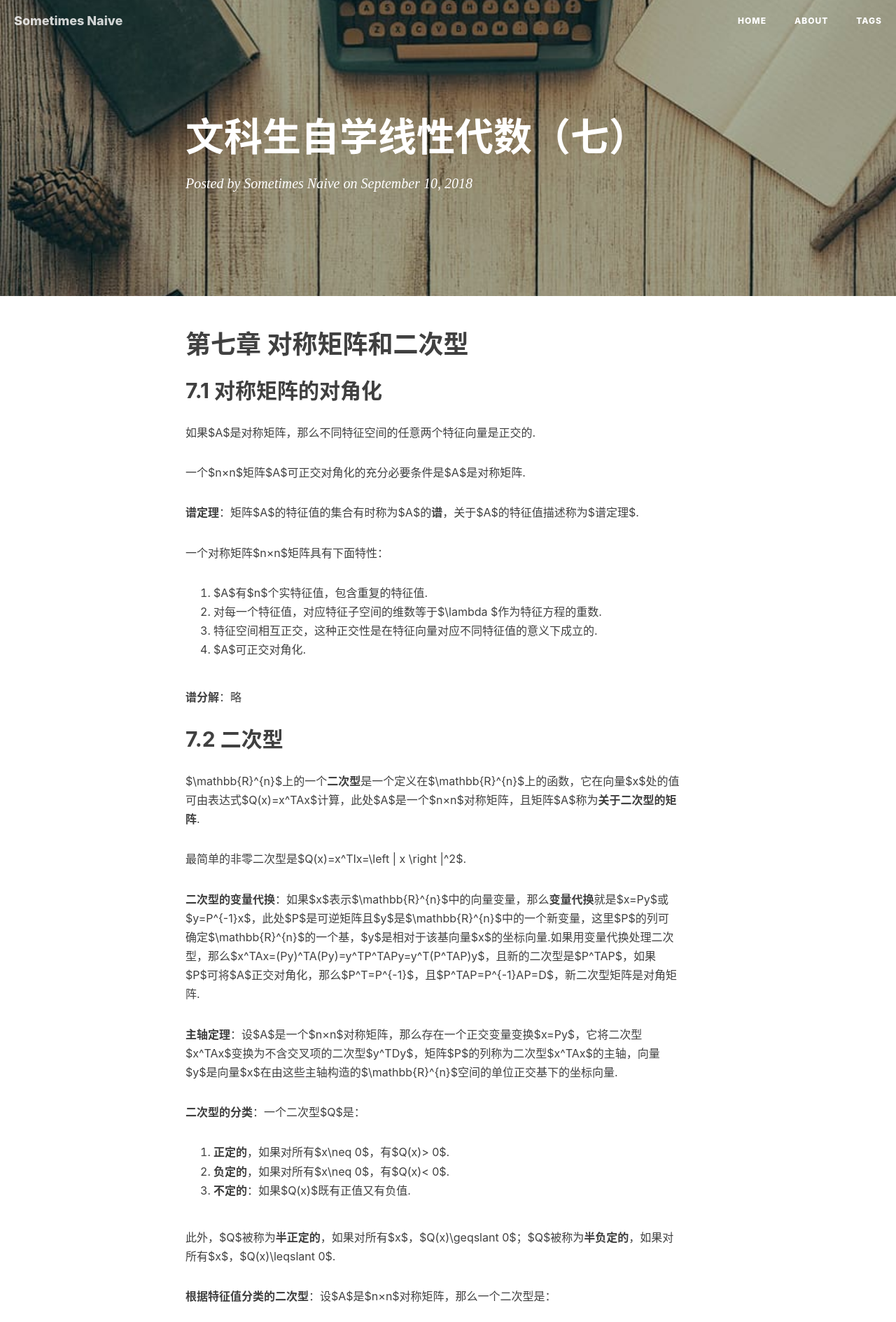
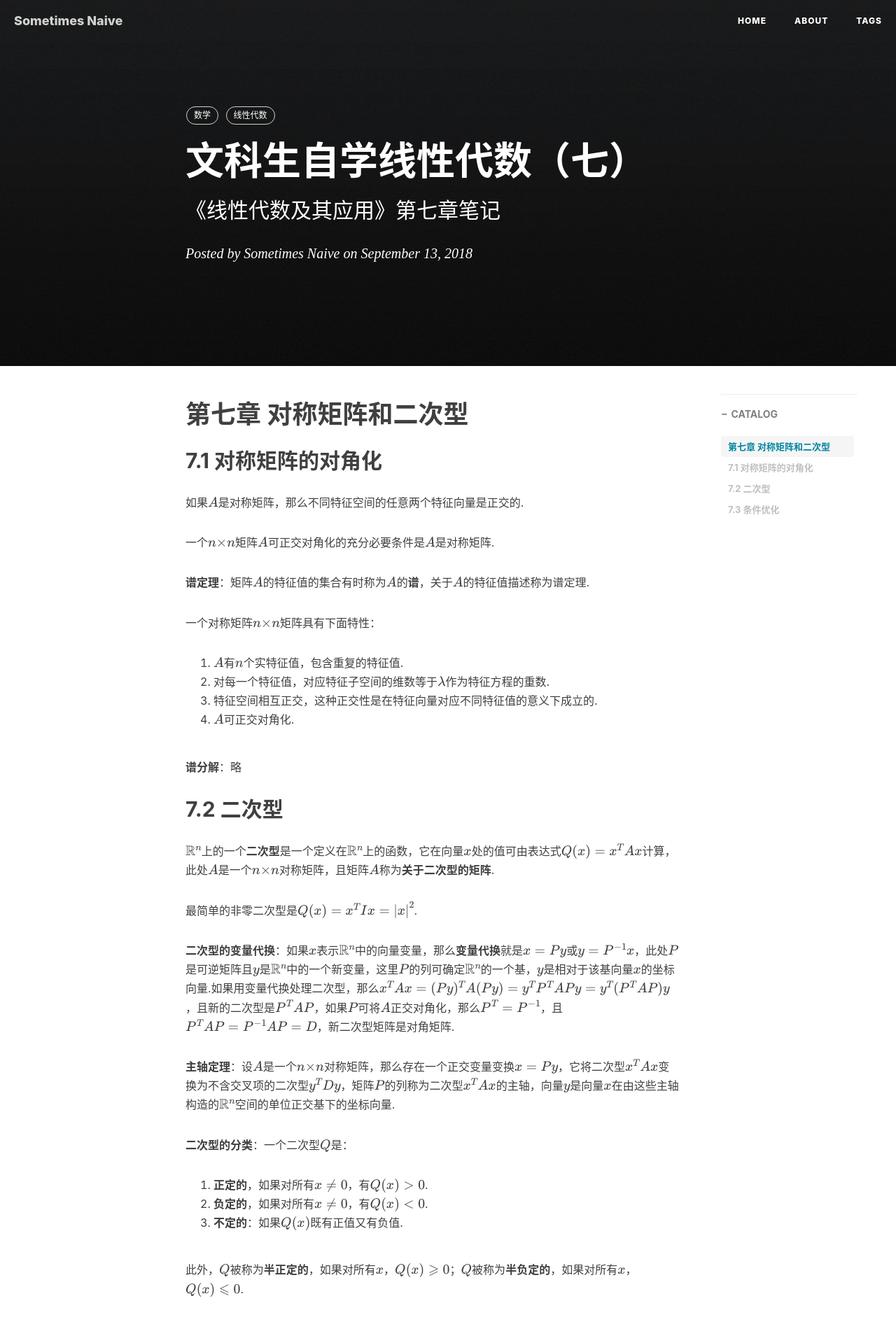
Before and after one commit to lqsgd123/lqsgd123.github.io, a Jekyll site: the page built from _posts/2018-9-10-文科生自学线性代数（七）.md, in a window 1280 px wide. Shown: the top 1889 px of the page at 70% size. Built offline with Jekyll 4.4.1, drawn with Linux system fonts in a browser that asks for light colours; nearby versions of some CDN libraries; our own code applies the rules of GitHub Pages for plain Markdown files; formulas are drawn with MathJax 3; comment, search, counter and statistics services are not loaded; some of the changed text lies outside the part shown.

Commit message:
Update 2018-9-10-文科生自学线性代数（七）.md

```diff
--- a/_posts/2018-9-10-文科生自学线性代数（七）.md
+++ b/_posts/2018-9-10-文科生自学线性代数（七）.md
@@ -1,3 +1,28 @@
+---
+layout:     post
+title:      文科生自学线性代数（七）
+subtitle:   《线性代数及其应用》第七章笔记
+date:       2018-09-13
+author:     Sometimes Naive
+header-img: img/black.png
+catalog: true
+tags:
+    - 数学
+    - 线性代数
+---
+
+<head>
+    <script src="https://cdn.mathjax.org/mathjax/latest/MathJax.js?config=TeX-AMS-MML_HTMLorMML" type="text/javascript"></script>
+    <script type="text/x-mathjax-config">
+        MathJax.Hub.Config({
+            tex2jax: {
+            skipTags: ['script', 'noscript', 'style', 'textarea', 'pre'],
+            inlineMath: [['$','$']]
+            }
+        });
+    </script>
+</head>
+
 # 第七章 对称矩阵和二次型
 
 
@@ -53,37 +78,4 @@ $\mathbb{R}^{n}$上的一个**二次型**是一个定义在$\mathbb{R}^{n}$上
 
 设$A，\lambda_1$和$u_1$如上面的定理所示，在如下条件限制下$x^Tx=1,x^Tu_1=0$，$X_TAx$的最大值是第二大特征值$\lambda_2$，且这个最大值，可以在$x$是对应$\lambda_2$的特征向量$u_2$处达到.
 
-设$A$是一个$n×n$对称矩阵，且其正交对角化为$A=PDP^{-1}$，将对角矩阵$D$上的元素重新排列，使得$\lambda_1\geqslant \lambda_2\geqslant \cdots \geqslant \lambda_n$，且$P$的列是其对应的单位特征向量$u_1,\cdots,u_n$，那么对$k=2,\cdots ,n$时，在以下限制条件下$x^Tx=1,x^Tu_1=0,\cdots ,x^Tu_{k-1}=0$，$x^TAx$的最大值是特征值$\lambda_k$，且这个最大值在$x=u_k$处可以达到.
-
-
-
-## 7.4 奇异值分解
-
-不是所有矩阵都有分解式$A=PDP^{-1}$，且$D$是对角的.但分解$A=QDP^{-1}$对任意$m×n$矩阵$A$都有可能.这类分解称为**奇异值分解**.
-
-假若$\begin{Bmatrix}v_1,\cdots ,v_n\end{Bmatrix}$是包含$A^TA$特征向量的$\mathbb{R}^{n}$上的单位正交基，重新整理使得对应$A^TA$的特征值满足$\lambda _1\geqslant \cdots \geqslant \lambda _n$. 假若$A$有$r$个非零奇异值，那么$\begin{Bmatrix}Av_1,\cdots ,Av_r\end{Bmatrix}$是$ColA$的一个正交基，且$rankA=r$.
-
-设$A$是秩为$r$的$m×n$矩阵，那么存在一个类似$\Sigma =\begin{bmatrix}D & 0\\ 0 & 0\end{bmatrix}$的$m×n$矩阵$\Sigma $，此处$D$的对角线元素是$A$的前$r$个奇异值，$\sigma _1\geqslant \sigma _2\geqslant\cdots \geqslant\sigma _r> 0$，并且存在一个$m×m$正交矩阵$U$和一个$n×n$正交矩阵$V$使得$A=U\Sigma V^T$.任何分解$A=U\Sigma V^T$称为$A$的一个奇异值分解，其中$U$和$V$是正交矩阵.
-
-**奇异值分解的步骤**：
-
-第一步：将矩阵$A^TA$正交对角化.即求矩阵$A^TA$的特征值及其对应的特征向量的标准正交集.
-
-第二步：算出$V$和$\Sigma $.将$A^TA$的特征值按降序排列.
-
-第三步：构造$U$.当矩阵$A$的秩为$r$时，矩阵$U$的前$r$列是从$Av_1\cdots Av_r$计算得到的单位向量.
-
-**可逆矩阵定理（补充）**：设$A$为$n×n$矩阵，那么下述命题中的每一个都与$A$是可逆矩阵的命题等价.
-
-1. $(ColA)^\perp =\begin{Bmatrix}0\end{Bmatrix}$.
-2. $(NulA)^\perp =\mathbb{R}^n$.
-3. $RowA=\mathbb{R}^n$.
-4. $A$有$n$各非零的奇异值.
-
-
-
-## 7.5 图像处理和统计学中的应用
-
-令$[X_1\,\cdots X_N]$是一个$p×N$观测矩阵，观测向量$X_1,\cdots,X_N$的**样本均值**$M$，由$M=\frac{1}{N}(X_1+\cdots +X_N)$.样本均值是散列图的中心，对$k=1,\cdots,N$，令$\hat{X}_k=X_k-M$，$p×N$矩阵的列$B=[\hat{X}_1\,\hat{X}_2 \cdots \hat{X}_N]$具有零样本均值，这样的$B$称为**平均偏差形式**. （样本）**协方差矩阵**是一个$p×p$矩阵$S$，其定义为$S=\frac{1}{N-1}BB^T$，由于任何具有$BB^T$形式的矩阵是半正定的，所以$S$也是半正定的.
-
-数据的总方差是指$S$中对角线上方差的总和.一般地，一个方阵$S$中对角元素之和称为矩阵的迹，记作$tr(S)$，这样$\begin{Bmatrix}\text{总方差}\end{Bmatrix}=tr(S)$.
+设$A$是一个$n×n$对称矩阵，且其正交对角化为$A=PDP^{-1}$，将对角矩阵$D$上的元素重新排列，使得$\lambda_1\geqslant \lambda_2\geqslant \cdots \geqslant \lambda_n$，且$P$的列是其对应的单位特征向量$u_1,\cdots,u_n$，那么对$k=2,\cdots ,n$时，在以下限制条件下$x^Tx=1,x^Tu_1=0,\cdots ,x^Tu_{k-1}=0$，$x^TAx$的最大值是特征值$\lambda_k$，且这个最大值在$x=u_k$处可以
```
